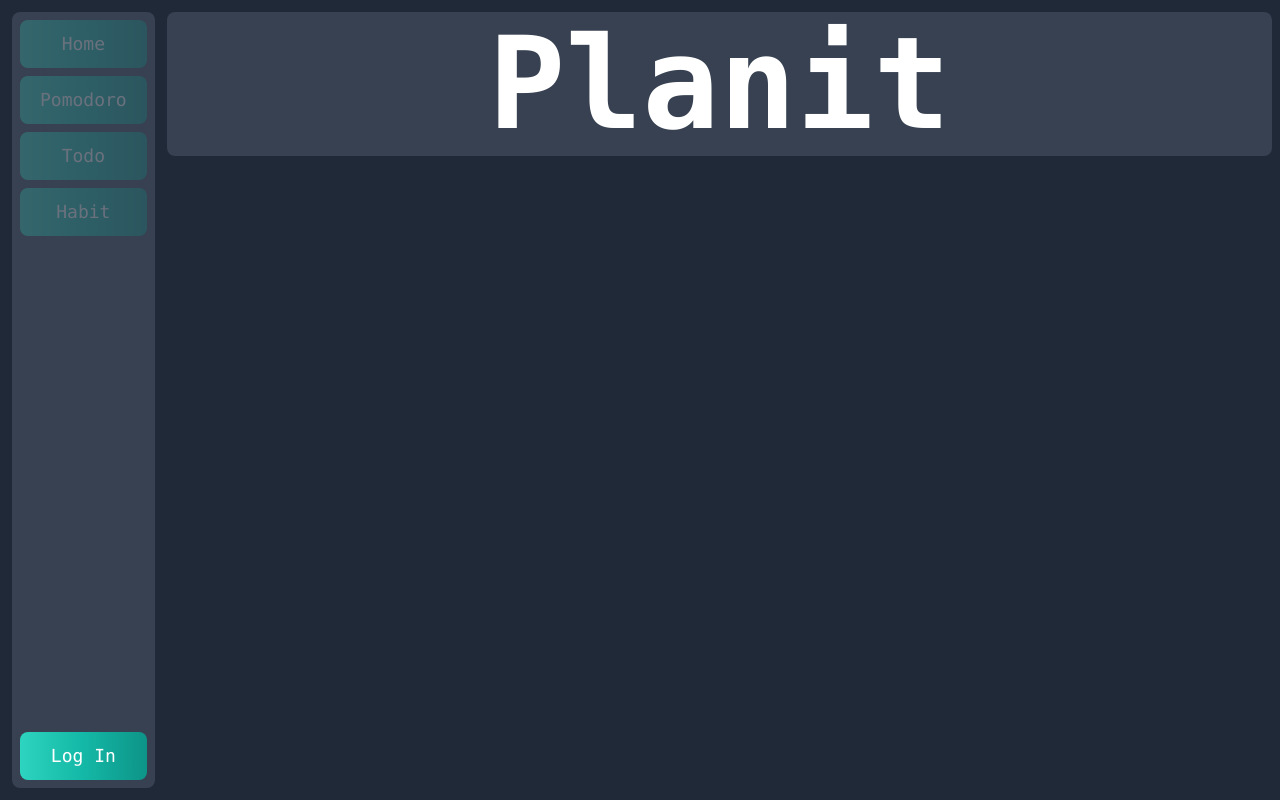
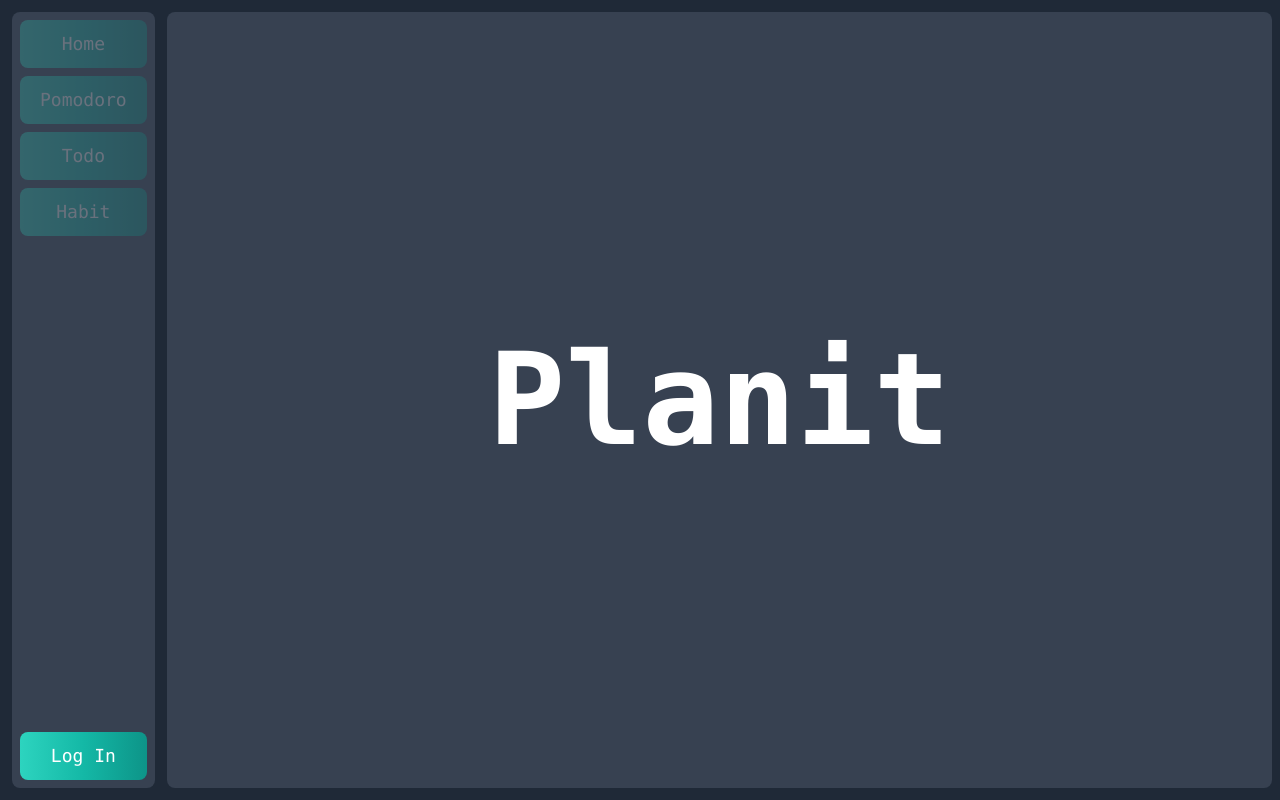
Before and after one commit to PierreMasselot1/Planit, a React (Create React App) app in the folder web/: page / in a window 1280 px wide. Built offline with nearby package versions, Linux system fonts and the light colour scheme.

Commit message:
feat(web): cleanup alignment

```diff
--- a/web/src/routes/Home.tsx
+++ b/web/src/routes/Home.tsx
@@ -1,9 +1,7 @@
-import React from "react";
-
 export default function Home() {
   return (
-    <div className=" flex flex-auto bg-gray-700 rounded-lg mr-2 my-3 p-2 text-white flex-col justify-center text-center">
-      <div className="text-9xl font-bold">Planit</div>
+    <div className="flex w-full bg-gray-700 rounded-lg mr-2 my-3 p-2 text-white justify-center align-middle text-center">
+      <div className="text-9xl font-bold my-auto">Planit</div>
     </div>
   );
 }
--- a/web/src/routes/Root.tsx
+++ b/web/src/routes/Root.tsx
@@ -5,9 +5,7 @@ export default function Root() {
   return (
     <div className="h-screen overflow-y-hidden flex flex-row bg-gray-800">
       <Navbar />
-      <div className="w-full">
-        <Outlet />
-      </div>
+      <Outlet />
     </div>
   );
 }
```
